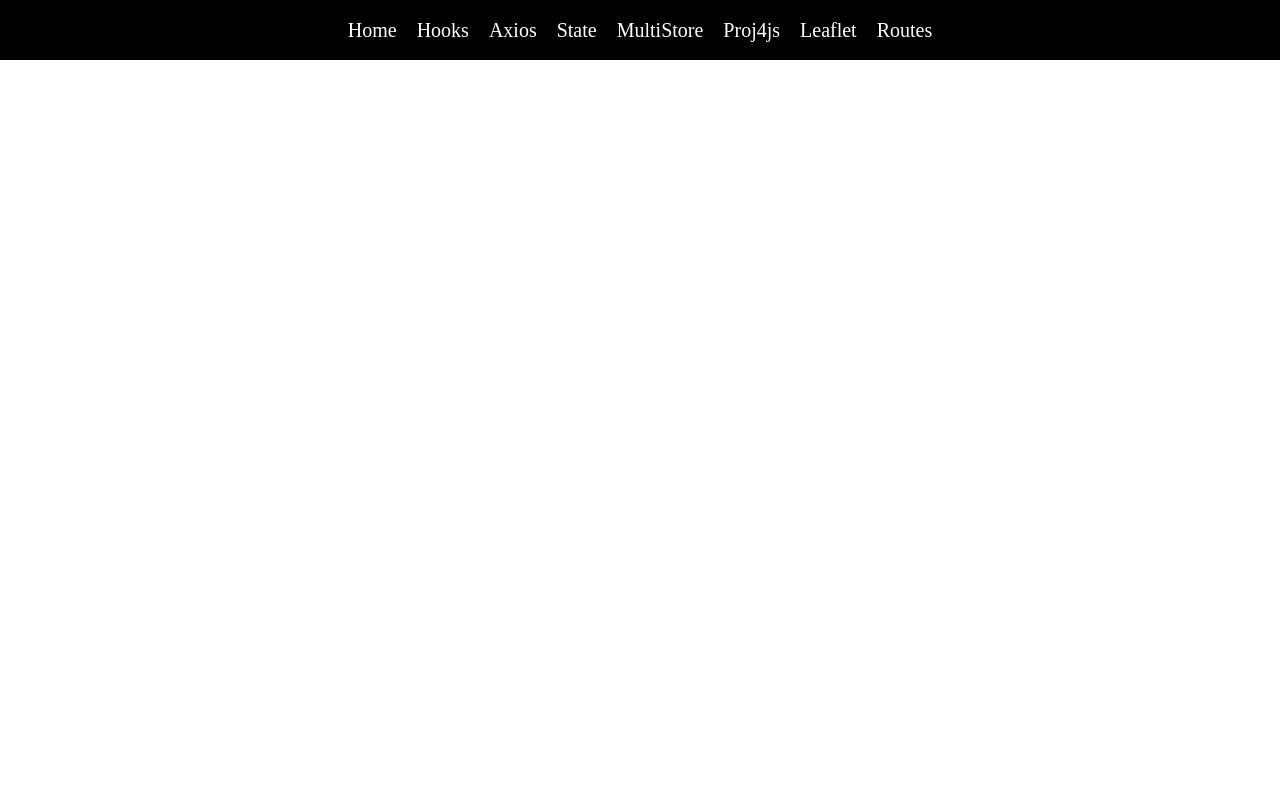
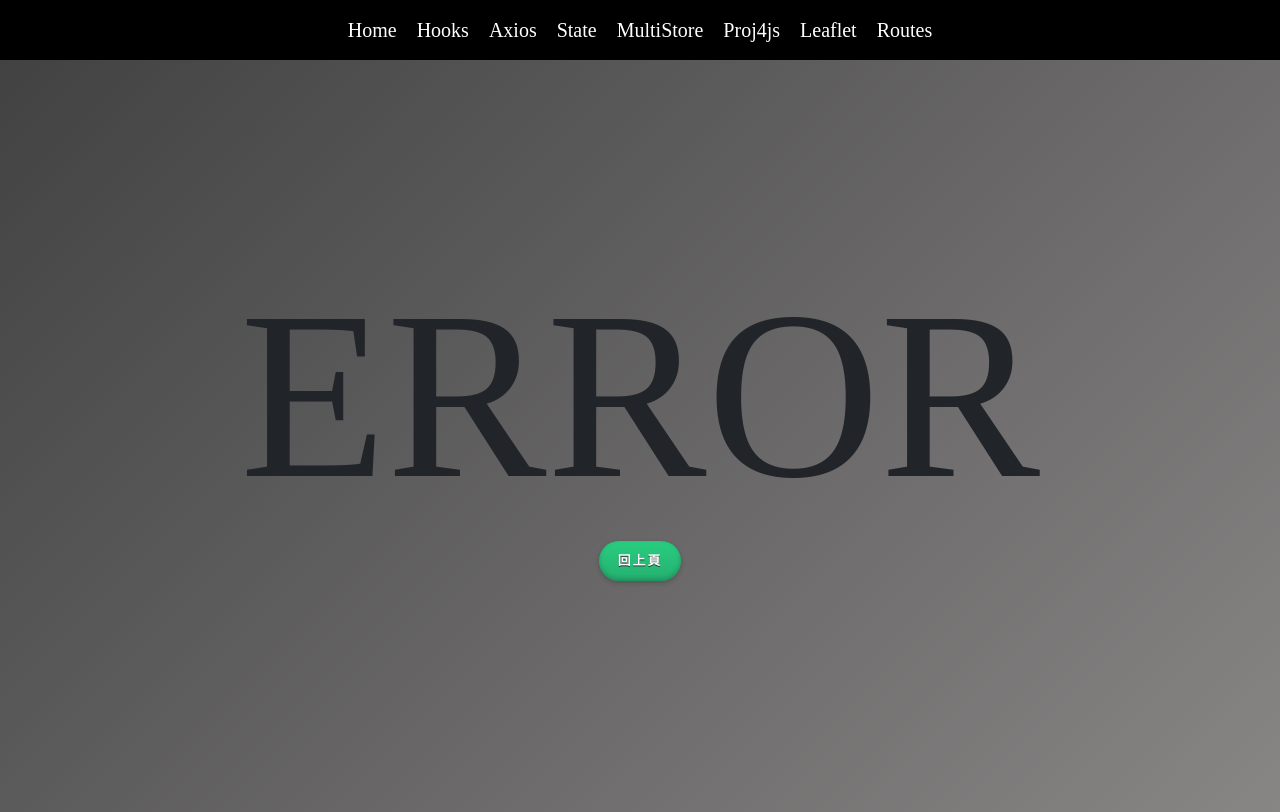
Before and after one commit to crluo0929/vue3-practice, a Vue app: page /error in a window 1280 px wide. Built offline with nearby package versions, Linux system fonts and the light colour scheme; what @fortawesome/fontawesome would draw is missing.

Commit message:
error page

```diff
--- a/src/router/index.ts
+++ b/src/router/index.ts
@@ -7,6 +7,7 @@ import MultiStore from '../views/MultiStore.vue'
 // import Leaflet from '../views/Leaflet.vue'
 import Proj4js from '../views/Proj4js.vue'
 import Routes from '../views/Routes.vue'
+import Error from '../views/Error.vue'
 
 const routes: Array<RouteRecordRaw> = [
   {
@@ -131,6 +132,12 @@ const routes: Array<RouteRecordRaw> = [
       }
     ]
   },
+  {
+    path: '/error',
+    name: 'error',
+    component: Error,
+    props: true
+  },
 ]
 
 const router = createRouter({
--- a/src/subviews/Content2View.vue
+++ b/src/subviews/Content2View.vue
@@ -37,7 +37,13 @@ export default defineComponent({
                 })
             },
             error =>{
-                alert('處理失敗，不導頁:'+error)
+                alert('處理失敗，改導去錯誤頁面:'+error)
+                next({
+                    name: 'error',
+                    params:{
+                        errorMessage : error
+                    }
+                })
             }
         )
     }
--- /dev/null
+++ b/src/views/Error.vue
@@ -0,0 +1,108 @@
+<template>
+    <section class="error_section">
+      <p class="error_section_subtitle">{{errorMessage}}</p>
+      <h1 class="error_title">
+        ERROR
+      </h1>
+      <a class="errBtn" @click="goBack">回上頁</a>
+    </section>
+</template>
+<script lang="ts">
+import { defineComponent } from 'vue'
+import { useRouter } from 'vue-router'
+export default defineComponent({
+    name: 'Error',
+    props: ['errorMessage'],
+    setup(){
+        const router = useRouter()
+        function goBack(){
+            router.go(-1)
+        }
+        return {
+            goBack
+        }
+    }
+})
+</script>
+<style scoped>
+* {
+  margin: -15px -25px;
+  padding: 0;
+}
+
+a {
+  text-decoration: none;
+}
+
+body {
+  font-family: "Source Sans Pro", sans-serif;
+  font-weight: 600;
+  color: #343434;
+}
+
+.error_section {
+  display: flex;
+  justify-content: center;
+  align-items: center;
+  flex-direction: column;
+  height: 94vh;
+  background-image: linear-gradient(-225deg, #424242, #888585);
+}
+.error_section_subtitle {
+  color: #25F193;
+  text-transform: uppercase;
+  letter-spacing: 5pt;
+  font-weight: 500;
+  font-size: 1.2rem;
+  margin-bottom: -3em;
+}
+.error_section .error_title {
+  --x-shadow: 0;
+  --y-shadow: 0;
+  --x:50%;
+  --y:50%;
+  font-size: 15rem;
+  transition: all 0.2s ease;
+  position: relative;
+  padding: 2rem;
+}
+.error_section .error_title:hover {
+  transition: all 0.2s ease;
+  text-shadow: var(--x-shadow) var(--y-shadow) 10px #1A1A1A;
+}
+.error_section .error_title p {
+  position: absolute;
+  top: 2rem;
+  left: 2rem;
+  background-image: radial-gradient(circle closest-side, rgba(255, 255, 255, 0.05), transparent);
+  background-position: var(--x) var(--y);
+  background-repeat: no-repeat;
+  text-shadow: none;
+  -webkit-background-clip: text;
+  -webkit-text-fill-color: transparent;
+  transition: all 0.1s ease;
+}
+
+.errBtn {
+  padding: 0.8em 1.5em;
+  border-radius: 99999px;
+  background-image: linear-gradient(to top, #25af6f, #28ce80);
+  box-shadow: 0px 2px 5px 0px rgba(0, 0, 0, 0.2), inset 0px -2px 5px 0px rgba(0, 0, 0, 0.2);
+  border: none;
+  cursor: pointer;
+  text-shadow: 0px 1px #343434;
+  color: white;
+  text-transform: uppercase;
+  letter-spacing: 1.5pt;
+  font-family: "Source Sans Pro", sans-serif;
+  font-size: 0.8rem;
+  font-weight: 700;
+  transition: ease-out 0.2s all;
+}
+.errBtn:hover {
+  text-shadow: 0px 1px 1px #343434;
+  transform: translateY(-5px);
+  box-shadow: 0px 4px 15px 2px rgba(0, 0, 0, 0.1), inset 0px -3px 7px 0px rgba(0, 0, 0, 0.2);
+  transition: ease-out 0.2s all;
+}
+</style>
--- a/src/views/Routes.vue
+++ b/src/views/Routes.vue
@@ -131,7 +131,7 @@
     </div>
 </template>
 <script lang="ts">
-import { defineComponent,reactive,ref,toRaw,toRefs } from 'vue'
+import { defineComponent,reactive,ref,toRaw } from 'vue'
 import fontawesome from '@fortawesome/fontawesome'
 import { faUser,faBell,faMap,faEnvelope,faStore,faQuestionCircle,faHeart,faWrench,faDatabase } from '@fortawesome/fontawesome-free-solid'
 import { faVuejs,faCcVisa,faLine } from '@fortawesome/fontawesome-free-brands'
```
